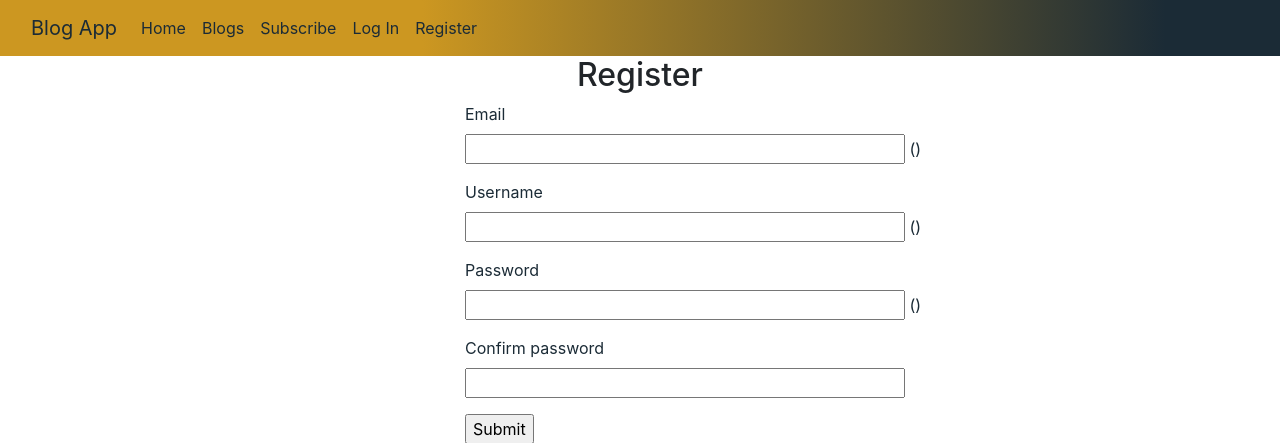
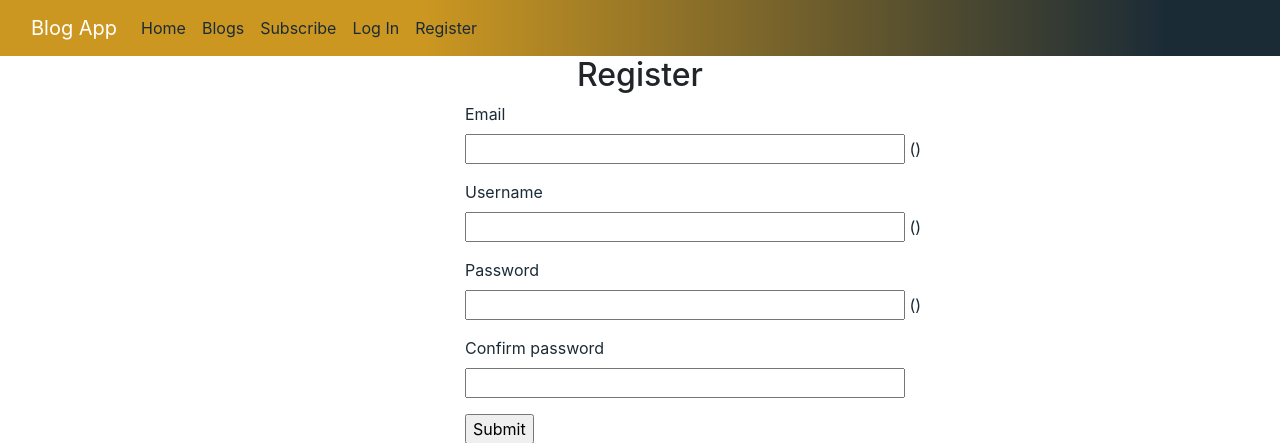
Before and after one commit to John-Kimani/blog-webapp, a Flask app: page /authenticate/signup in a window 1280 px wide. Shown: the top 443 px of the page. Run offline with Flask 2, Linux system fonts and the light colour scheme; some libraries are stand-ins or nearby versions.

Commit message:
Styles navbar

```diff
--- a/app/static/css/main.css
+++ b/app/static/css/main.css
@@ -5,7 +5,7 @@
 }
 
 .navbar-brand{
-    color: #1b2b36;
+    color: white;
 }
 .nav-item>a{
     color: #1b2b36;
--- a/app/templates/base.html
+++ b/app/templates/base.html
@@ -22,6 +22,7 @@
 {% endblock %}
 
 {% block content %}
+    <div class="container">
         {% block flash_message %}
         {% with messages = get_flashed_messages() %}
             {% if messages %}
@@ -33,7 +34,7 @@
             {% endif %}
             {% endwith %}
         {% endblock %}
-    <div class="container">
+
         {% block app_content %}
         <!-- content -->
         {% endblock %}
```
Lines whose indentation alone changed are shown as unchanged.
